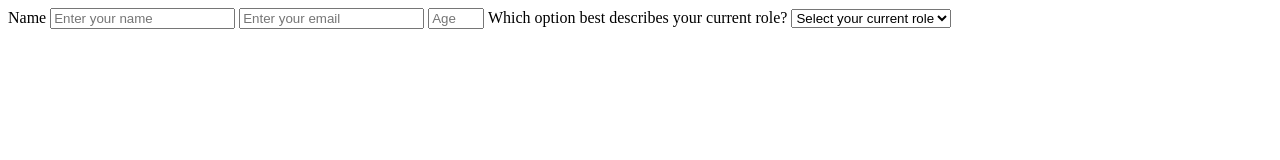
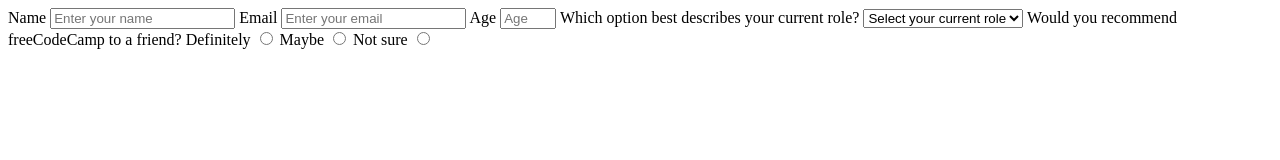
Before and after one commit to mohamed-abdelahi-haibelty/survey-form, a plain HTML site: page index.html in a window 1280 px wide. Drawn offline with Linux system fonts and the light colour scheme.

Commit message:
input type radio

```diff
--- a/index.html
+++ b/index.html
@@ -13,9 +13,9 @@
             <form action="" id="survey-form">
                 <label for="" id ="name-label">Name</label>
                 <input type="text" placeholder="Enter your name">
-                <label for="" id="email-label"></label>
+                <label for="" id="email-label">Email</label>
                 <input type="Email" placeholder="Enter your email">
-                <label for="" id="numebr-label"></label>
+                <label for="" id="numebr-label">Age</label>
                 <input type="Number" min="10" max="99" placeholder="Age">
                 <label for="" id="current-role">Which option best describes your current role?</label>
                 <select name="dropdown" id="dropdown">
@@ -26,6 +26,13 @@
                         <option value="prefer not to say">I prefer not to say</option>
                         <option value="Other">Other</option>
                 </select>
+                <label for="">Would you recommend freeCodeCamp to a friend?</label>
+                <label for="choice 1">Definitely</label>
+                <input type="radio" name="choice "  id="choice 1">
+                <label for="choice 2">Maybe</label>
+                <input type="radio" name="choice "  id="choice 2">
+                <label for="choice 3">Not sure</label>
+                <input type="radio" name="choice "  id="choice 3">
             </form>
         </div>
     </scetion>
```
